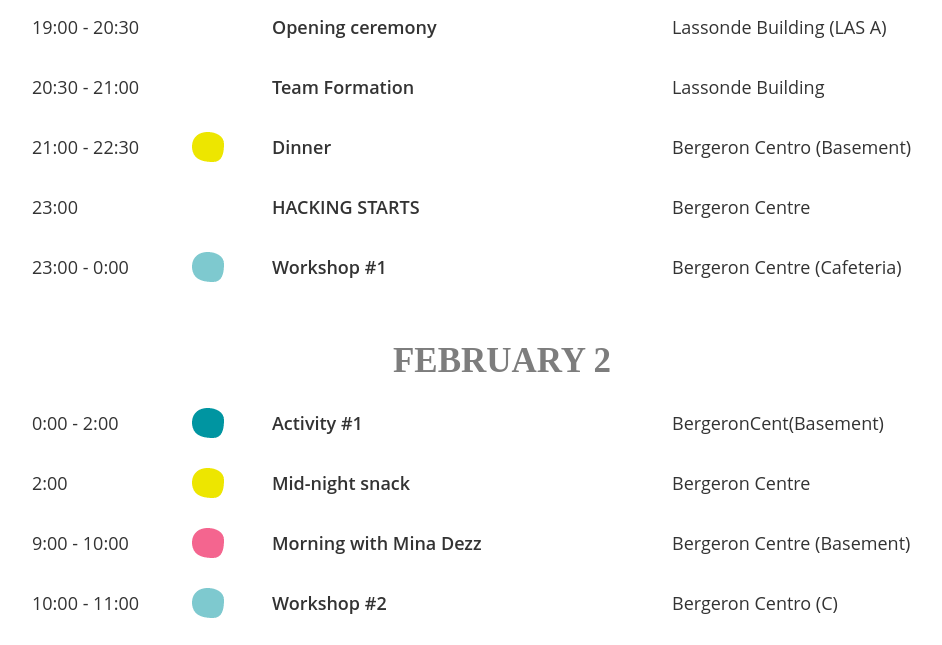
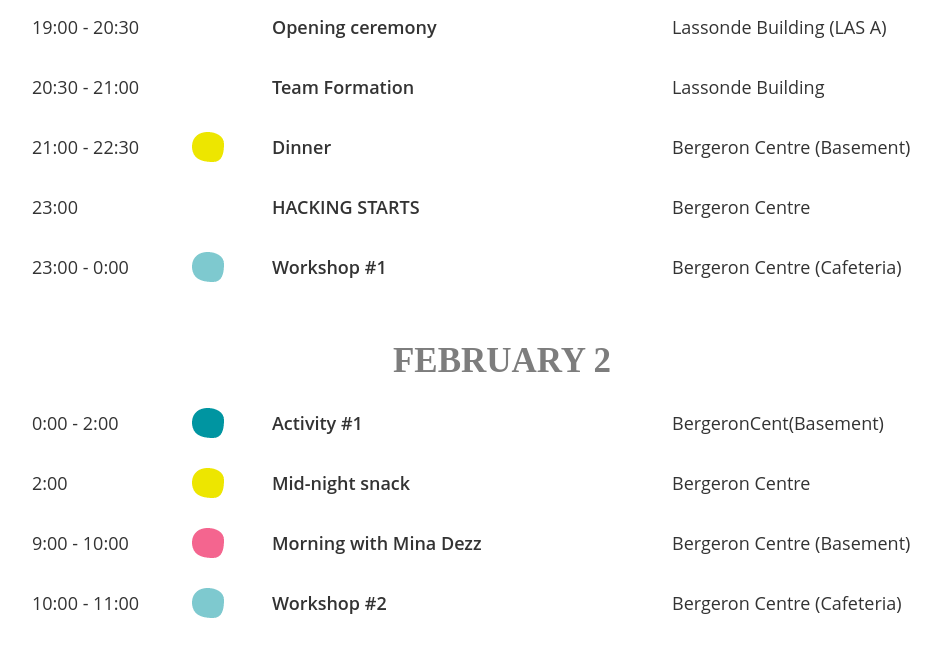
Before and after one commit to roshanpatell/elleHacks.github.io, a plain HTML site: page index.html in a window 1280 px wide. Shown: the part 4341-4986 px from the top of the page, without its empty margins (138-1080 px from the left). Drawn offline with nearby package versions, Linux system fonts and the light colour scheme; a script that the page names is missing.

Commit message:
fix typo in schedule

```diff
--- a/index.html
+++ b/index.html
@@ -237,7 +237,7 @@
               <div class="schedule-text event">Dinner</div>
             </div>
             <div class="w-col w-col-4">
-              <div class="schedule-text">Bergeron Centro (Basement)</div>
+              <div class="schedule-text">Bergeron Centre (Basement)</div>
             </div>
           </div>
           <div class="schedule-row w-row">
@@ -312,7 +312,7 @@
               <div class="schedule-text event">Workshop #2</div>
             </div>
             <div class="w-col w-col-4">
-              <div class="schedule-text">Bergeron Centro (C)</div>
+              <div class="schedule-text">Bergeron Centre (Cafeteria)</div>
             </div>
           </div>
           <div class="schedule-row w-row">
```
